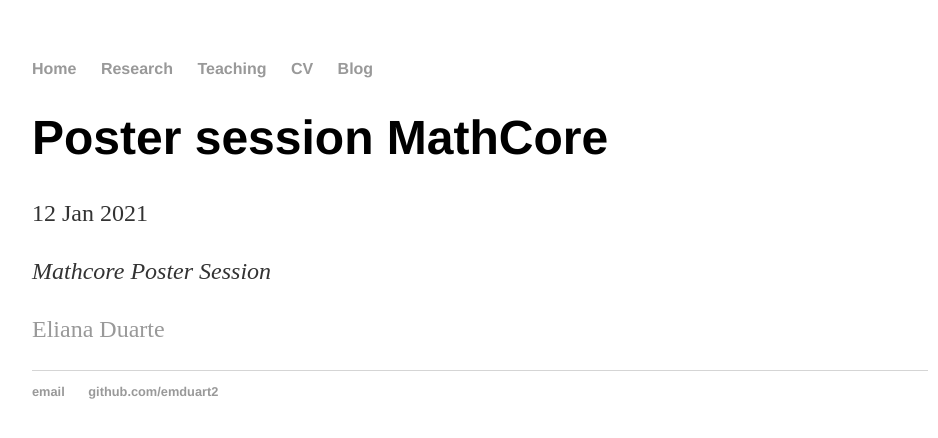
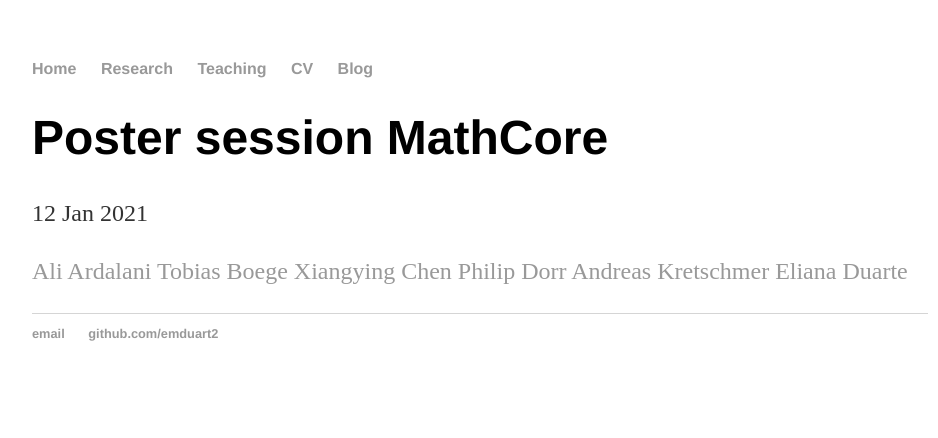
Before and after one commit to emduart2/emduart2.github.io, a Jekyll site: the page built from _posts/2021-01-13-Poster-Session-MathCore.md, in a window 1280 px wide. Shown: the top 438 px of the page, without its empty margins (160-1098 px from the left). Built offline with Jekyll 4.4.1, drawn with Linux system fonts in a browser that asks for light colours.

Commit message:
added more posters

```diff
--- a/_posts/2021-01-13-Poster-Session-MathCore.md
+++ b/_posts/2021-01-13-Poster-Session-MathCore.md
@@ -4,6 +4,9 @@ title: "Poster session MathCore"
 date: 2021-01-12
 ---
 
-*Mathcore Poster Session*
-
+[Ali Ardalani]({{ site.url }}/assets/Posters/ardalani.pdf)
+[Tobias Boege]({{ site.url }}/assets/Posters/boege.pdf)
+[Xiangying Chen]({{ site.url }}/assets/Posters/chen.pdf)
+[Philip Dorr]({{ site.url }}/assets/Posters/dorr.pdf)
+[Andreas Kretschmer]({{ site.url }}/assets/Posters/kretschmer.pdf)
 [Eliana Duarte]({{ site.url }}/assets/Posters/duarte.pdf)
```
